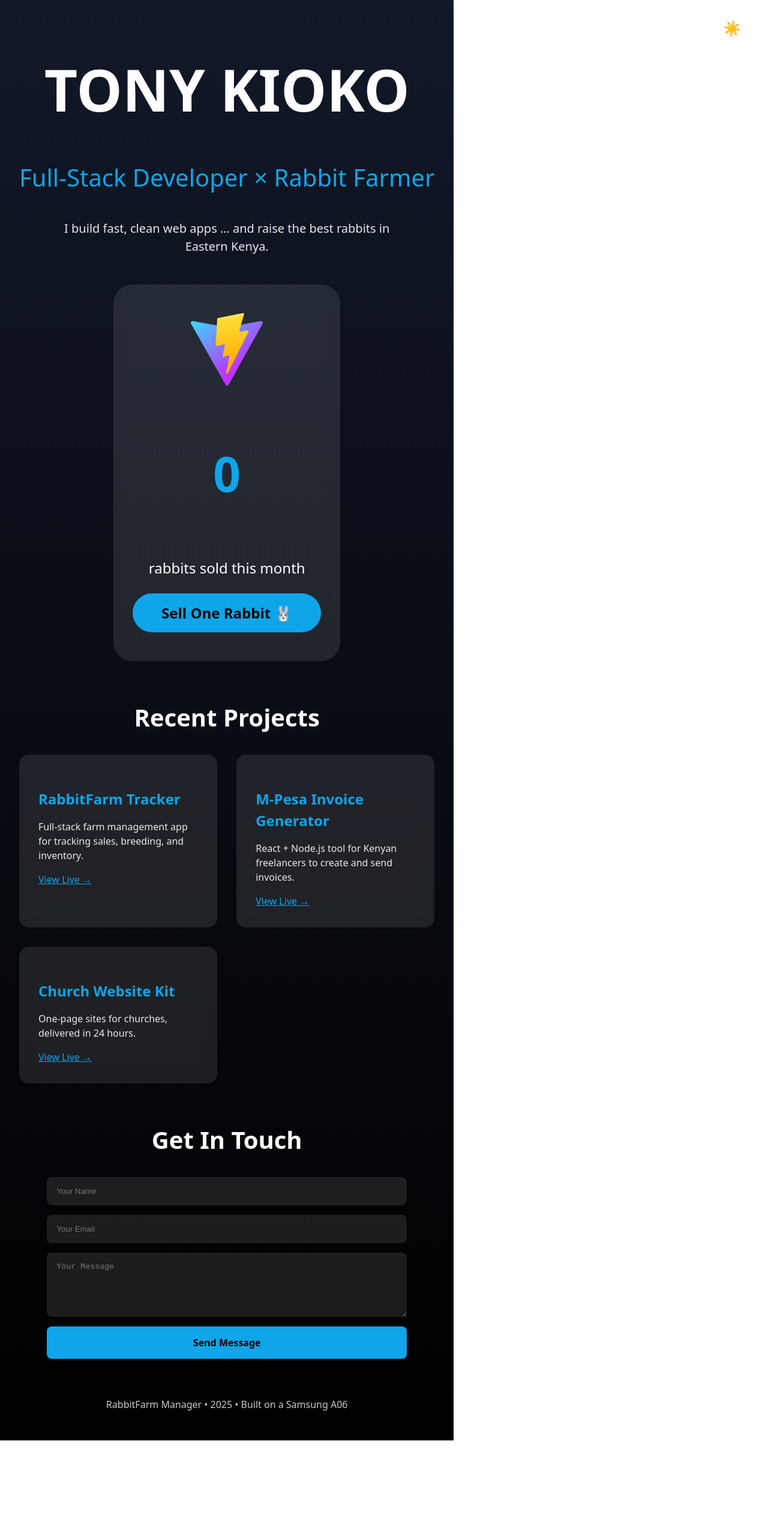
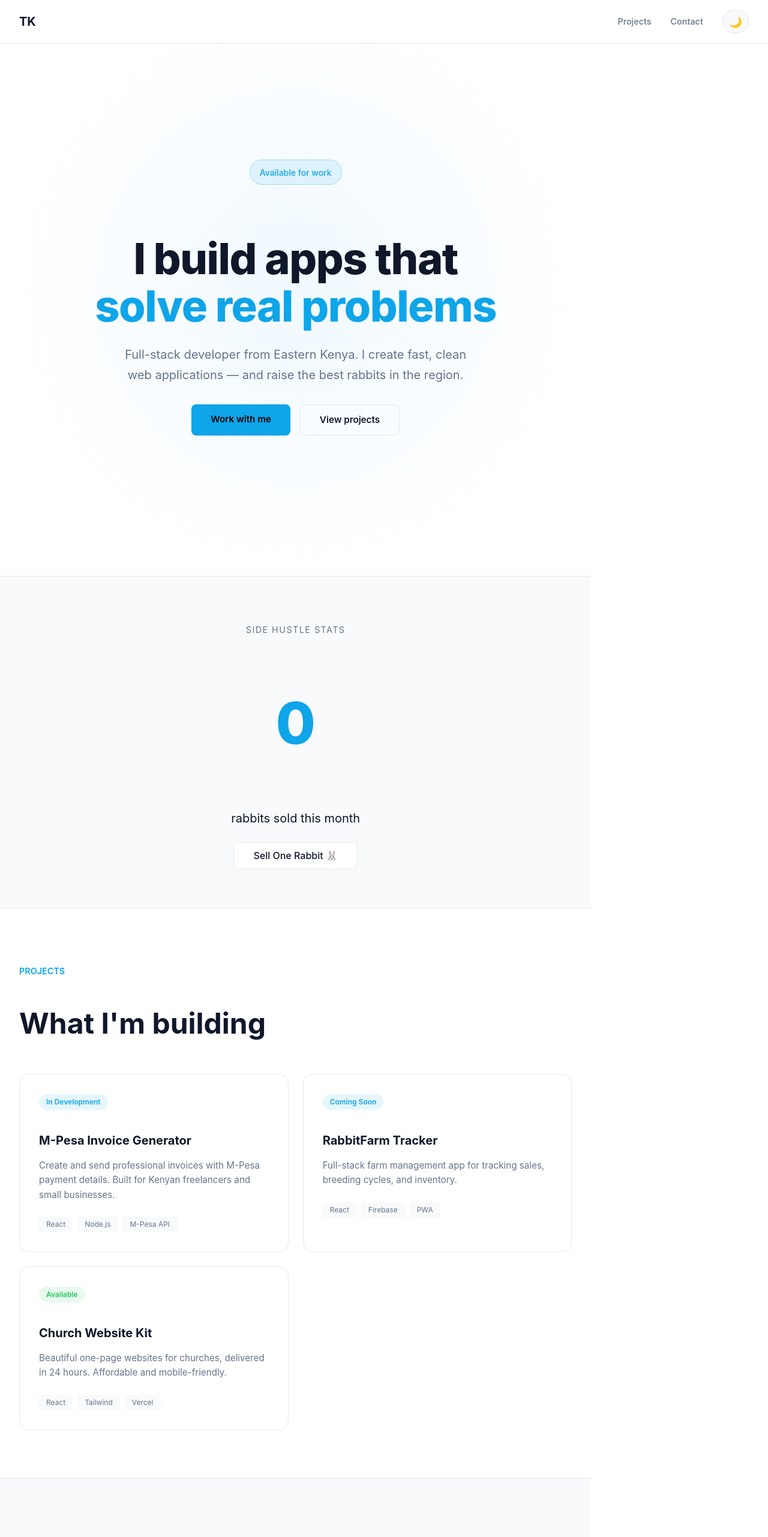
Before and after one commit to antonykanyele-rgb/tony-portfolio-2025, a React (Vite) app: page / in a window 1280 px wide. Shown: the top 2562 px of the page at 60% size. Before the commit the page ends 2401 px from the top, so only its background shows below. Built offline with nearby package versions, Linux system fonts and the light colour scheme.

Commit message:
clean white theme rede

```diff
--- a/src/App.jsx
+++ b/src/App.jsx
@@ -1,9 +1,8 @@
 import { useState } from 'react'
-import viteLogo from '/vite.svg'
 
 function App() {
   const [rabbitsSold, setRabbitsSold] = useState(0)
-  const [darkMode, setDarkMode] = useState(true)
+  const [darkMode, setDarkMode] = useState(false)
   const [formStatus, setFormStatus] = useState('')
 
   const handleSubmit = (e) => {
@@ -12,102 +11,262 @@ function App() {
     e.target.reset()
   }
 
+  const theme = {
+    bg: darkMode ? '#0a0a0a' : '#ffffff',
+    bgAlt: darkMode ? '#141414' : '#f8fafc',
+    text: darkMode ? '#ffffff' : '#0f172a',
+    textMuted: darkMode ? '#a1a1aa' : '#64748b',
+    accent: '#0ea5e9',
+    accentHover: '#0284c7',
+    card: darkMode ? '#1a1a1a' : '#ffffff',
+    cardBorder: darkMode ? '#262626' : '#e2e8f0',
+    input: darkMode ? '#1a1a1a' : '#f1f5f9'
+  }
+
   return (
     <div style={{
       minHeight: '100vh',
-      background: darkMode
-        ? 'linear-gradient(to bottom, #111827, #000000)'
-        : 'linear-gradient(to bottom, #f0f9ff, #e0f2fe)',
-      color: darkMode ? 'white' : '#1e293b',
-      padding: '2rem',
-      fontFamily: 'system-ui, sans-serif',
+      background: theme.bg,
+      color: theme.text,
+      fontFamily: "'Inter', system-ui, -apple-system, sans-serif",
       transition: 'all 0.3s ease'
     }}>
+      {/* Navigation */}
+      <nav style={{
+        position: 'fixed',
+        top: 0,
+        left: 0,
+        right: 0,
+        padding: '1rem 2rem',
+        display: 'flex',
+        justifyContent: 'space-between',
+        alignItems: 'center',
+        background: darkMode ? 'rgba(10,10,10,0.8)' : 'rgba(255,255,255,0.8)',
+        backdropFilter: 'blur(12px)',
+        borderBottom: `1px solid ${theme.cardBorder}`,
+        zIndex: 100
+      }}>
+        <span style={{ fontWeight: 700, fontSize: '1.25rem' }}>TK</span>
+        <div style={{ display: 'flex', gap: '2rem', alignItems: 'center' }}>
+          <a href="#projects" style={{ color: theme.textMuted, textDecoration: 'none', fontSize: '0.9rem' }}>Projects</a>
+          <a href="#contact" style={{ color: theme.textMuted, textDecoration: 'none', fontSize: '0.9rem' }}>Contact</a>
           <button
             onClick={() => setDarkMode(!darkMode)}
             style={{
-          position: 'fixed',
-          top: '1rem',
-          right: '1rem',
-          background: 'none',
-          border: 'none',
-          fontSize: '1.5rem',
-          cursor: 'pointer'
+              background: theme.bgAlt,
+              border: `1px solid ${theme.cardBorder}`,
+              borderRadius: '50%',
+              width: '40px',
+              height: '40px',
+              cursor: 'pointer',
+              fontSize: '1.1rem',
+              display: 'flex',
+              alignItems: 'center',
+              justifyContent: 'center'
             }}
           >
             {darkMode ? '☀️' : '🌙'}
           </button>
+        </div>
+      </nav>
 
-      <div style={{ maxWidth: '1024px', margin: '0 auto', textAlign: 'center' }}>
-        <h1 style={{ fontSize: 'clamp(3rem, 10vw, 6rem)', fontWeight: 'bold' }}>
-          TONY KIOKO
+      {/* Hero Section */}
+      <section style={{
+        minHeight: '100vh',
+        display: 'flex',
+        alignItems: 'center',
+        justifyContent: 'center',
+        padding: '6rem 2rem 4rem',
+        background: darkMode
+          ? 'radial-gradient(circle at 50% 50%, #1a1a2e 0%, #0a0a0a 70%)'
+          : 'radial-gradient(circle at 50% 50%, #f0f9ff 0%, #ffffff 70%)'
+      }}>
+        <div style={{ maxWidth: '800px', textAlign: 'center' }}>
+          <div style={{
+            display: 'inline-block',
+            padding: '0.5rem 1rem',
+            background: darkMode ? 'rgba(14,165,233,0.1)' : 'rgba(14,165,233,0.1)',
+            border: '1px solid rgba(14,165,233,0.3)',
+            borderRadius: '999px',
+            marginBottom: '1.5rem'
+          }}>
+            <span style={{ color: theme.accent, fontSize: '0.875rem', fontWeight: 500 }}>
+              Available for work
+            </span>
+          </div>
+
+          <h1 style={{
+            fontSize: 'clamp(2.5rem, 8vw, 4.5rem)',
+            fontWeight: 800,
+            lineHeight: 1.1,
+            marginBottom: '1.5rem',
+            letterSpacing: '-0.02em'
+          }}>
+            I build apps that<br />
+            <span style={{ color: theme.accent }}>solve real problems</span>
           </h1>
-        <p style={{ fontSize: 'clamp(1.5rem, 5vw, 2.5rem)', color: '#0ea5e9' }}>
-          Full-Stack Developer × Rabbit Farmer
-        </p>
-        <p style={{ fontSize: '1.25rem', maxWidth: '600px', margin: '0 auto 3rem', opacity: 0.9 }}>
-          I build fast, clean web apps … and raise the best rabbits in Eastern Kenya.
+
+          <p style={{
+            fontSize: 'clamp(1rem, 3vw, 1.25rem)',
+            color: theme.textMuted,
+            maxWidth: '600px',
+            margin: '0 auto 2rem',
+            lineHeight: 1.7
+          }}>
+            Full-stack developer from Eastern Kenya. I create fast, clean web applications — and raise the best rabbits in the region.
           </p>
 
-        <div style={{
-          background: darkMode ? 'rgba(255,255,255,0.1)' : 'rgba(0,0,0,0.05)',
-          backdropFilter: 'blur(12px)',
-          borderRadius: '2rem',
-          padding: '3rem 2rem',
-          display: 'inline-block'
+          <div style={{ display: 'flex', gap: '1rem', justifyContent: 'center', flexWrap: 'wrap' }}>
+            <a href="#contact" style={{
+              padding: '0.875rem 2rem',
+              background: theme.accent,
+              color: '#000',
+              textDecoration: 'none',
+              borderRadius: '0.5rem',
+              fontWeight: 600,
+              fontSize: '0.95rem'
             }}>
-          <img src={viteLogo} alt="Vite Logo" style={{ width: '120px', animation: 'bounce 1s infinite' }} />
-          <p style={{ fontSize: '5rem', fontWeight: 'bold', color: '#0ea5e9' }}>
+              Work with me
+            </a>
+            <a href="#projects" style={{
+              padding: '0.875rem 2rem',
+              background: 'transparent',
+              color: theme.text,
+              textDecoration: 'none',
+              borderRadius: '0.5rem',
+              fontWeight: 600,
+              fontSize: '0.95rem',
+              border: `1px solid ${theme.cardBorder}`
+            }}>
+              View projects
+            </a>
+          </div>
+        </div>
+      </section>
+
+      {/* Stats/Fun Section */}
+      <section style={{
+        padding: '4rem 2rem',
+        background: theme.bgAlt,
+        borderTop: `1px solid ${theme.cardBorder}`,
+        borderBottom: `1px solid ${theme.cardBorder}`
+      }}>
+        <div style={{ maxWidth: '400px', margin: '0 auto', textAlign: 'center' }}>
+          <p style={{ color: theme.textMuted, marginBottom: '1rem', fontSize: '0.9rem', textTransform: 'uppercase', letterSpacing: '0.1em' }}>
+            Side hustle stats
+          </p>
+          <p style={{ fontSize: 'clamp(4rem, 15vw, 6rem)', fontWeight: 800, color: theme.accent, lineHeight: 1 }}>
             {rabbitsSold}
           </p>
-          <p style={{ fontSize: '1.5rem' }}>rabbits sold this month</p>
+          <p style={{ fontSize: '1.25rem', marginBottom: '1.5rem', color: theme.text }}>rabbits sold this month</p>
           <button
             onClick={() => setRabbitsSold(rabbitsSold + 1)}
             style={{
-              padding: '1rem 3rem',
-              background: '#0ea5e9',
-              border: 'none',
-              borderRadius: '999px',
-              fontSize: '1.5rem',
-              fontWeight: 'bold',
-              color: 'black',
-              cursor: 'pointer'
+              padding: '0.75rem 2rem',
+              background: theme.card,
+              border: `1px solid ${theme.cardBorder}`,
+              borderRadius: '0.5rem',
+              fontSize: '1rem',
+              cursor: 'pointer',
+              color: theme.text
             }}
           >
             Sell One Rabbit 🐰
           </button>
         </div>
+      </section>
 
-        <h2 style={{ fontSize: '2.5rem', margin: '4rem 0 2rem' }}>Recent Projects</h2>
+      {/* Projects Section */}
+      <section id="projects" style={{ padding: '5rem 2rem' }}>
+        <div style={{ maxWidth: '1024px', margin: '0 auto' }}>
+          <p style={{ color: theme.accent, fontWeight: 600, marginBottom: '0.5rem', fontSize: '0.9rem' }}>PROJECTS</p>
+          <h2 style={{ fontSize: 'clamp(2rem, 5vw, 3rem)', fontWeight: 700, marginBottom: '3rem' }}>
+            What I'm building
+          </h2>
+
           <div style={{
             display: 'grid',
-          gap: '2rem',
-          gridTemplateColumns: 'repeat(auto-fit, minmax(280px, 1fr))'
+            gap: '1.5rem',
+            gridTemplateColumns: 'repeat(auto-fit, minmax(300px, 1fr))'
           }}>
             {[
-            { title: "RabbitFarm Tracker", desc: "Full-stack farm management app for tracking sales, breeding, and inventory.", live: "#" },
-            { title: "M-Pesa Invoice Generator", desc: "React + Node.js tool for Kenyan freelancers to create and send invoices.", live: "#" },
-            { title: "Church Website Kit", desc: "One-page sites for churches, delivered in 24 hours.", live: "#" }
+              {
+                title: "M-Pesa Invoice Generator",
+                desc: "Create and send professional invoices with M-Pesa payment details. Built for Kenyan freelancers and small businesses.",
+                tags: ["React", "Node.js", "M-Pesa API"],
+                status: "In Development"
+              },
+              {
+                title: "RabbitFarm Tracker",
+                desc: "Full-stack farm management app for tracking sales, breeding cycles, and inventory.",
+                tags: ["React", "Firebase", "PWA"],
+                status: "Coming Soon"
+              },
+              {
+                title: "Church Website Kit",
+                desc: "Beautiful one-page websites for churches, delivered in 24 hours. Affordable and mobile-friendly.",
+                tags: ["React", "Tailwind", "Vercel"],
+                status: "Available"
+              }
             ].map(p => (
               <div
                 key={p.title}
                 style={{
-                background: darkMode ? 'rgba(255,255,255,0.1)' : 'rgba(0,0,0,0.05)',
-                backdropFilter: 'blur(10px)',
+                  background: theme.card,
+                  border: `1px solid ${theme.cardBorder}`,
                   borderRadius: '1rem',
                   padding: '2rem',
-                textAlign: 'left'
+                  transition: 'transform 0.2s ease, box-shadow 0.2s ease'
                 }}
               >
-              <h3 style={{ fontSize: '1.5rem', marginBottom: '1rem', color: '#0ea5e9' }}>{p.title}</h3>
-              <p style={{ opacity: 0.9, marginBottom: '1rem' }}>{p.desc}</p>
-              <a href={p.live} style={{ color: '#0ea5e9', textDecoration: 'underline' }}>View Live →</a>
+                <div style={{
+                  display: 'inline-block',
+                  padding: '0.25rem 0.75rem',
+                  background: p.status === 'Available' ? 'rgba(34,197,94,0.1)' : 'rgba(14,165,233,0.1)',
+                  color: p.status === 'Available' ? '#22c55e' : theme.accent,
+                  borderRadius: '999px',
+                  fontSize: '0.75rem',
+                  fontWeight: 600,
+                  marginBottom: '1rem'
+                }}>
+                  {p.status}
+                </div>
+                <h3 style={{ fontSize: '1.25rem', fontWeight: 700, marginBottom: '0.75rem' }}>{p.title}</h3>
+                <p style={{ color: theme.textMuted, marginBottom: '1.5rem', lineHeight: 1.6, fontSize: '0.95rem' }}>{p.desc}</p>
+                <div style={{ display: 'flex', gap: '0.5rem', flexWrap: 'wrap' }}>
+                  {p.tags.map(tag => (
+                    <span key={tag} style={{
+                      padding: '0.25rem 0.75rem',
+                      background: theme.bgAlt,
+                      borderRadius: '0.25rem',
+                      fontSize: '0.75rem',
+                      color: theme.textMuted
+                    }}>
+                      {tag}
+                    </span>
+                  ))}
+                </div>
               </div>
             ))}
           </div>
+        </div>
+      </section>
 
-        <div style={{ margin: '4rem auto', maxWidth: '600px' }}>
-          <h2 style={{ fontSize: '2.5rem', marginBottom: '2rem' }}>Get In Touch</h2>
+      {/* Contact Section */}
+      <section id="contact" style={{
+        padding: '5rem 2rem',
+        background: theme.bgAlt,
+        borderTop: `1px solid ${theme.cardBorder}`
+      }}>
+        <div style={{ maxWidth: '600px', margin: '0 auto' }}>
+          <p style={{ color: theme.accent, fontWeight: 600, marginBottom: '0.5rem', fontSize: '0.9rem' }}>CONTACT</p>
+          <h2 style={{ fontSize: 'clamp(2rem, 5vw, 3rem)', fontWeight: 700, marginBottom: '1rem' }}>
+            Let's work together
+          </h2>
+          <p style={{ color: theme.textMuted, marginBottom: '2rem', lineHeight: 1.7 }}>
+            Have a project in mind? Need a website for your business or church? Send me a message and I'll get back to you within 24 hours.
+          </p>
+
           <form onSubmit={handleSubmit} style={{ display: 'grid', gap: '1rem' }}>
             <input
               type="text"
@@ -116,9 +275,10 @@ function App() {
               style={{
                 padding: '1rem',
                 borderRadius: '0.5rem',
-                border: 'none',
-                background: darkMode ? 'rgba(255,255,255,0.1)' : 'white',
-                color: darkMode ? 'white' : 'black'
+                border: `1px solid ${theme.cardBorder}`,
+                background: theme.input,
+                color: theme.text,
+                fontSize: '1rem'
               }}
             />
             <input
@@ -128,53 +288,68 @@ function App() {
               style={{
                 padding: '1rem',
                 borderRadius: '0.5rem',
-                border: 'none',
-                background: darkMode ? 'rgba(255,255,255,0.1)' : 'white',
-                color: darkMode ? 'white' : 'black'
+                border: `1px solid ${theme.cardBorder}`,
+                background: theme.input,
+                color: theme.text,
+                fontSize: '1rem'
               }}
             />
             <textarea
-              placeholder="Your Message"
+              placeholder="Tell me about your project..."
               rows="5"
               required
               style={{
                 padding: '1rem',
                 borderRadius: '0.5rem',
-                border: 'none',
-                background: darkMode ? 'rgba(255,255,255,0.1)' : 'white',
-                color: darkMode ? 'white' : 'black',
-                resize: 'vertical'
+                border: `1px solid ${theme.cardBorder}`,
+                background: theme.input,
+                color: theme.text,
+                fontSize: '1rem',
+                resize: 'vertical',
+                fontFamily: 'inherit'
               }}
             ></textarea>
             <button
               type="submit"
               style={{
                 padding: '1rem',
-                background: '#0ea5e9',
+                background: theme.accent,
                 border: 'none',
                 borderRadius: '0.5rem',
-                fontWeight: 'bold',
+                fontWeight: 600,
                 cursor: 'pointer',
-                color: 'black'
+                color: '#000',
+                fontSize: '1rem'
               }}
             >
               Send Message
             </button>
           </form>
-          {formStatus && <p style={{ marginTop: '1rem', color: '#0ea5e9' }}>{formStatus}</p>}
+          {formStatus && (
+            <p style={{
+              marginTop: '1rem',
+              padding: '1rem',
+              background: 'rgba(34,197,94,0.1)',
+              border: '1px solid rgba(34,197,94,0.3)',
+              borderRadius: '0.5rem',
+              color: '#22c55e'
+            }}>
+              {formStatus}
+            </p>
+          )}
         </div>
+      </section>
 
-        <p style={{ marginTop: '3rem', opacity: 0.8 }}>
-          RabbitFarm Manager • 2025 • Built on a Samsung A06
-        </p>
-      </div>
-
-      <style>{`
-        @keyframes bounce {
-          0%,100% { transform: translateY(0); }
-          50% { transform: translateY(-20px); }
-        }
-      `}</style>
+      {/* Footer */}
+      <footer style={{
+        padding: '2rem',
+        textAlign: 'center',
+        borderTop: `1px solid ${theme.cardBorder}`,
+        color: theme.textMuted,
+        fontSize: '0.875rem'
+      }}>
+        <p>Built by Tony Kioko • 2025 • From a Samsung A06 in Eastern Kenya</p>
+      </footer>
     </div>
   )
 }
```
Lines whose indentation alone changed are shown as unchanged.
